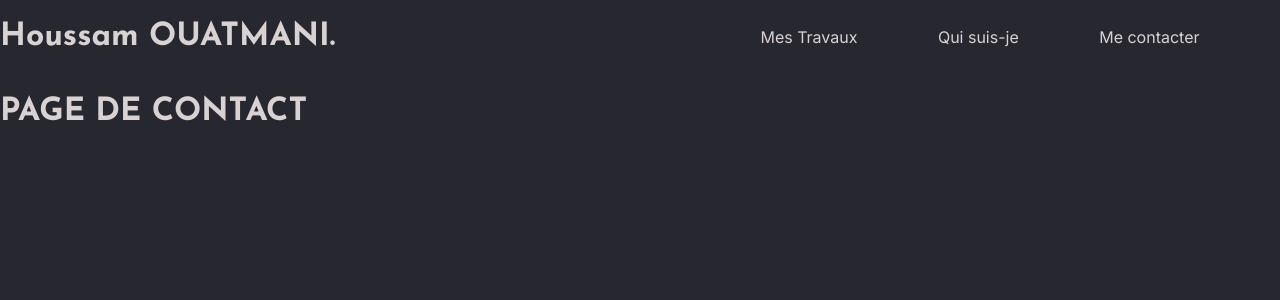
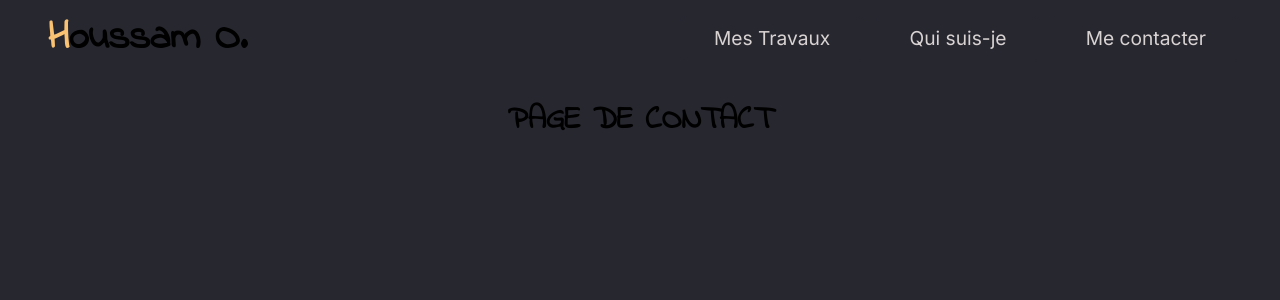
Before and after one commit to Houssam-OUATMANI/fluffy-winner-personal-website, a Next.js app: page /contact in a window 1280 px wide. Shown: the top 300 px of the page. Built offline with nearby package versions, Linux system fonts and the light colour scheme.

Commit message:
ajout de regles CSS Global et mise en place du dtyle du header et de la barre de navigation

```diff
--- a/components/navigation/mainHeader.jsx
+++ b/components/navigation/mainHeader.jsx
@@ -1,17 +1,27 @@
-import Link from 'next/link'
-import styles from './mainHeader.module.css'
+import Link from "next/link"
+import styles from "./mainHeader.module.css"
 
 export default function MainHeader() {
 	return (
 		<header className={styles.header}>
 			<div className={styles.logo}>
-         <Link href="/"><h1>Houssam OUATMANI.</h1></Link>
+				<Link href="/">
+					<h1>
+						<span className={styles.h}>H</span>oussam O.
+					</h1>
+				</Link>
 			</div>
 			<nav className={styles.navigation}>
 				<ul>
-            <li><Link href="/projets">Mes Travaux</Link></li>
-            <li><Link href="/houssam-ouatmani">Qui suis-je</Link></li>
-            <li><Link href="/contact">Me contacter</Link></li>
+					<li className={`${styles.btn} ${styles.btnWork}`}>
+						<Link href="/projets">Mes Travaux</Link>
+					</li>
+					<li className={`${styles.btn} ${styles.btnWhoIAm}`}>
+						<Link href="/houssam-ouatmani">Qui suis-je</Link>
+					</li>
+					<li className={`${styles.btn} ${styles.btnContact}`}>
+						<Link href="/contact">Me contacter</Link>
+					</li>
 				</ul>
 			</nav>
 		</header>
--- a/components/navigation/mainHeader.module.css
+++ b/components/navigation/mainHeader.module.css
@@ -1,4 +1,3 @@
-
 .header {
 	display: flex;
 	align-items: center;
@@ -7,6 +6,12 @@
 .logo {
 	width: 50%;
 	text-align: left;
+   cursor: pointer;
+   padding: .5rem ;
+}
+.logo h1 {
+	margin: 0;
+	font-size: 2.5rem;
 }
 
 .navigation {
@@ -16,5 +21,50 @@
 .navigation ul {
 	display: flex;
 	align-items: center;
-   justify-content: space-evenly;
+	justify-content: space-between;
 }
+
+.h {
+	color: var(--yellow);
+}
+
+.btn {
+	border: 2px solid var(--dark);
+	padding: 0.5rem 2rem;
+	border-radius: 5px;
+	transition: 0.3s;
+	font-size: 1.2rem;
+}
+
+.btnWork:hover,
+.btnWork:focus
+.btnContact:focus,
+.btnContact:hover
+ {
+	border-color: var(--yellow);
+	background-color: var(--deep-dark);
+	animation: btnWorkAnime .8s ease-in-out;
+	box-shadow: 5px 5px 5px var(--deep-dark);
+}
+
+.btnWhoIAm:hover,
+.btnWhoIAm:focus {
+   border: 3px solid var(--deep-dark) ;
+   background-color: var(--yellow);
+   border-radius: 10px;
+
+}
+.btnWhoIAm:hover> a,
+.btnWhoIAm:focus> a {
+   color: var(--deep-dark);
+   transition: 0.3s;
+}
+@keyframes btnWorkAnime {
+	50% {
+		transform: scale(1.05);
+	}
+	to {
+		transform: scale(1);
+		box-shadow: 3px 3px 0 #1f1a1a;
+	}
+}
--- a/pages/contact/index.jsx
+++ b/pages/contact/index.jsx
@@ -1,6 +1,6 @@
 
 export default function ContactPage() {
    return (
-      <h1>PAGE DE CONTACT</h1>
+     <center> <h1>PAGE DE CONTACT</h1></center>
    )
 }
--- a/pages/houssam-ouatmani/index.jsx
+++ b/pages/houssam-ouatmani/index.jsx
@@ -1,6 +1,6 @@
 
 export default function WhoIAmPage() {
    return (
-      <h1>PAGE Qui Suis-je</h1>
+     <center> <h1>PAGE Qui Suis-je</h1></center>
    )
 }
--- a/pages/projets/index.jsx
+++ b/pages/projets/index.jsx
@@ -1,6 +1,6 @@
 
 export default function ProjectPage() {
    return (
-      <h1>PAGE PROJET</h1>
+     <center> <h1>PAGE PROJET</h1></center>
    )
 }
--- a/styles/colors.css
+++ b/styles/colors.css
@@ -1,5 +1,7 @@
 :root{
    --white : #d8d2d2;
    --black : #000;
+   --deep-dark : #181414;
    --dark : #272730;
+   --yellow : #fac273;
 }
--- a/styles/globals.css
+++ b/styles/globals.css
@@ -1,5 +1,6 @@
 @import url('https://fonts.googleapis.com/css2?family=Josefin+Sans:ital,wght@0,700;1,400&display=swap');
 @import url('https://fonts.googleapis.com/css2?family=Inter:wght@300;400;700&display=swap');
+@import url('https://fonts.googleapis.com/css2?family=Indie+Flower&family=Inter:wght@300;400;700&display=swap');
 
 @import url('./colors.css');
 
@@ -11,7 +12,10 @@ body {
     Ubuntu, Cantarell, Fira Sans, Droid Sans, Helvetica Neue, sans-serif;
     background-color: var(--dark);
 }
-
+body {
+  max-width: 1200px;
+  margin: auto;
+}
 a {
   color: inherit;
   text-decoration: none;
@@ -23,8 +27,10 @@ ol,ul {
 * {
   box-sizing: border-box;
 }
-
-h1,h2,h3,h4,h5,h6 {
+h1 {
+font-family: "Indie Flower";
+}
+h2,h3,h4,h5,h6 {
   font-family: "Josefin Sans", sans-serif;
   color: var(--white);
 }
@@ -32,3 +38,7 @@ p,a {
   font-family: 'Inter', sans-serif;
   color: var(--white);
 }
+
+::selection {
+  background-color: rgb(212, 39, 73);
+}
```
Lines whose indentation alone changed are shown as unchanged.
